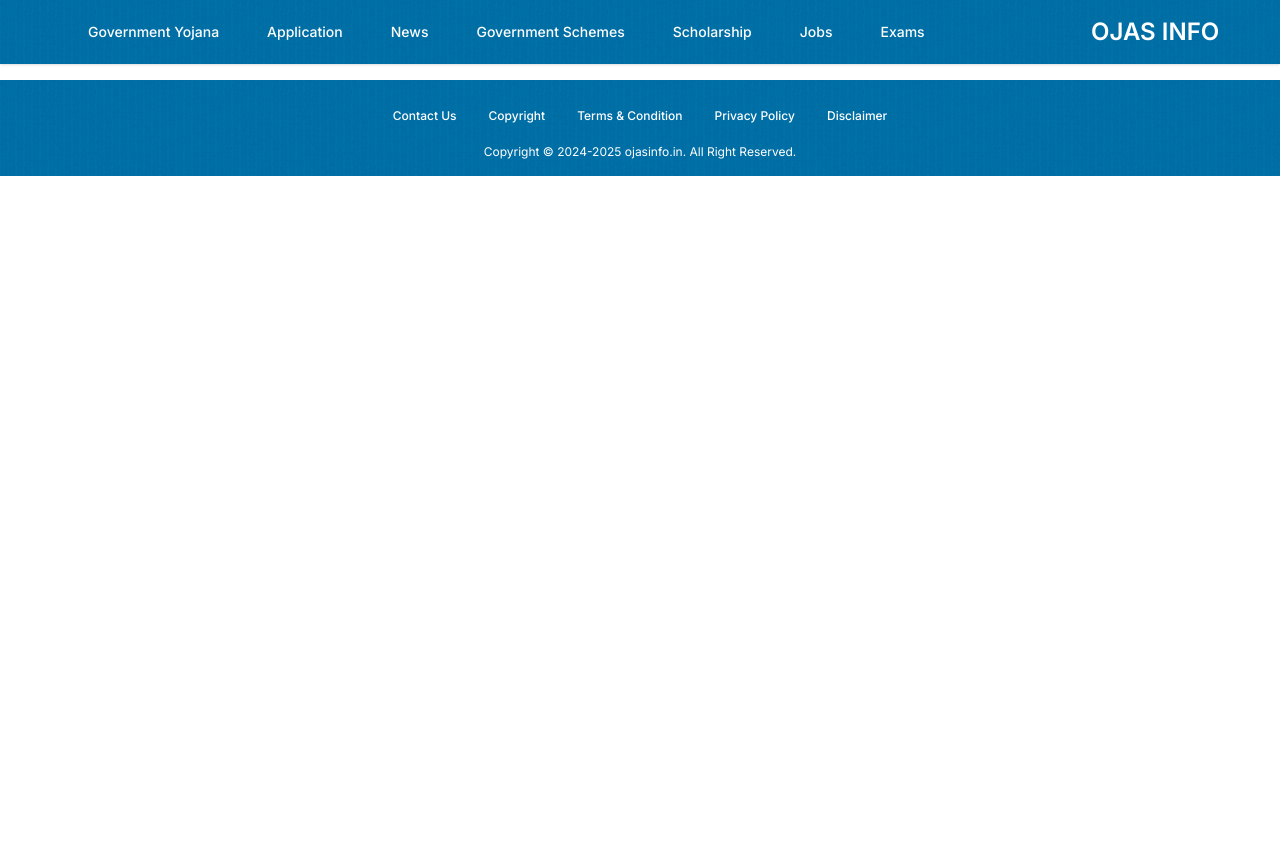
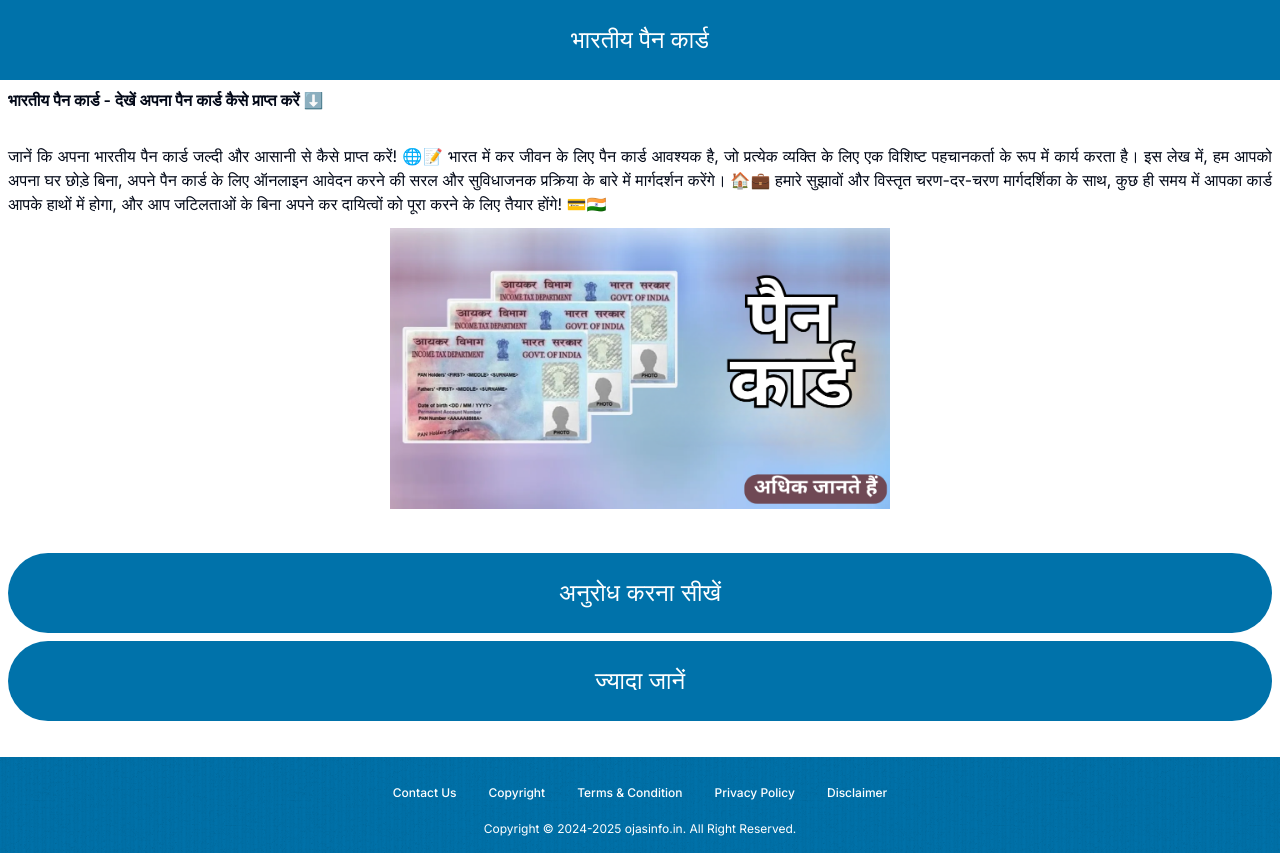
Before and after one commit to Lucifer472/blog-skelton, a Next.js app: page /pancard-apply-process in a window 1280 px wide. Before the commit the page ends 800 px from the top, so only its background shows below. Built offline with nearby package versions, Linux system fonts and the light colour scheme.

Commit message:
ads fix and image fix

```diff
--- a/app/(web)/pancard-apply-process/page.tsx
+++ /dev/null
@@ -1,5 +0,0 @@
-const PanCardApply = () => {
-  return <div className="w-full flex flex-col"></div>;
-};
-
-export default PanCardApply;
--- /dev/null
+++ b/app/pancard-apply-process/layout.tsx
@@ -0,0 +1,31 @@
+import AnchorAd from "@/components/ads/anchor-ad";
+import InterstitialAd from "@/components/ads/interstitial-ad";
+import Footer from "@/components/navigation/footer";
+import Navbar from "@/components/navigation/navbar";
+import ClientWrapper from "@/components/wrappers/client-wrapper";
+import LoadingWrapper from "@/components/wrappers/loading-wrapper";
+import Script from "next/script";
+
+const WebLayout = ({ children }: { children: React.ReactNode }) => {
+  return (
+    <main>
+      <LoadingWrapper />
+      <Script
+        strategy="beforeInteractive"
+        async
+        src="https://securepubads.g.doubleclick.net/tag/js/gpt.js"
+        id="google-ads"
+      />
+      {children}
+      <Footer />
+      <ClientWrapper>
+        <>
+          <AnchorAd />
+          <InterstitialAd />
+        </>
+      </ClientWrapper>
+    </main>
+  );
+};
+
+export default WebLayout;
--- /dev/null
+++ b/app/pancard-apply-process/page.tsx
@@ -0,0 +1,67 @@
+import { Ad1, Ad2, Ad3 } from "@/components/ads/ads";
+import Image from "next/image";
+import Link from "next/link";
+
+const PanCardApply = () => {
+  return (
+    <>
+      <div className="w-full flex flex-col gap-y-1">
+        <div className="w-full h-20 flex items-center justify-center bg-[#0072aa]">
+          <h2 className="text-white text-2xl font-medium max-w-7xl mx-auto px-2">
+            भारतीय पैन कार्ड
+          </h2>
+        </div>
+        <div className="max-w-7xl mx-auto w-full flex items-start justify-start my-1 px-2">
+          <p className="font-semibold">
+            भारतीय पैन कार्ड - देखें अपना पैन कार्ड कैसे प्राप्त करें ⬇️
+          </p>
+        </div>
+        <Ad1 />
+        <div className="max-w-7xl mx-auto w-full flex items-start justify-start my-1">
+          <p className="w-full text-justify px-2">
+            जानें कि अपना भारतीय पैन कार्ड जल्दी और आसानी से कैसे प्राप्त करें!
+            🌐📝 भारत में कर जीवन के लिए पैन कार्ड आवश्यक है, जो प्रत्येक
+            व्यक्ति के लिए एक विशिष्ट पहचानकर्ता के रूप में कार्य करता है। इस
+            लेख में, हम आपको अपना घर छोड़े बिना, अपने पैन कार्ड के लिए ऑनलाइन
+            आवेदन करने की सरल और सुविधाजनक प्रक्रिया के बारे में मार्गदर्शन
+            करेंगे। 🏠💼 हमारे सुझावों और विस्तृत चरण-दर-चरण मार्गदर्शिका के
+            साथ, कुछ ही समय में आपका कार्ड आपके हाथों में होगा, और आप जटिलताओं
+            के बिना अपने कर दायित्वों को पूरा करने के लिए तैयार होंगे! 💳🇮🇳
+          </p>
+        </div>
+        <Link
+          href={"/pan-card-application-online-complete-info-2024"}
+          target="_blank"
+          className="max-w-7xl mx-auto w-full flex items-center justify-center my-1 px-2"
+        >
+          <Image
+            src={"/pan-card.png"}
+            alt="pan card"
+            width={500}
+            height={500}
+          />
+        </Link>
+        <Ad2 />
+        <div className="max-w-7xl mx-auto w-full flex items-center justify-center flex-col my-4 px-2 gap-y-2">
+          <Link
+            href={"/pan-card-application-online-complete-info-2024"}
+            target="_blank"
+            className="w-full rounded-full bg-[#0072aa] text-2xl hover:bg-[#005eaa] text-white text-center py-4 md:py-6"
+          >
+            अनुरोध करना सीखें
+          </Link>{" "}
+          <Link
+            target="_blank"
+            href={"/pan-card-application-online-complete-info-2024"}
+            className="w-full rounded-full bg-[#0072aa] text-2xl hover:bg-[#005eaa] text-white text-center py-4 md:py-6"
+          >
+            ज्यादा जानें
+          </Link>
+        </div>
+        <Ad3 />
+      </div>
+    </>
+  );
+};
+
+export default PanCardApply;
--- a/components/ads/ads.tsx
+++ b/components/ads/ads.tsx
@@ -31,8 +31,8 @@
   return (
     <ClientWrapper>
       <AdsWrapper
-        id="div-gpt-ad-1704872584176-0"
-        label="/22725519965/105"
+        id="div-gpt-ad-1712753625198-0"
+        label="/22725519965/104"
         size={[336, 280]}
       />
     </ClientWrapper>
@@ -43,7 +43,7 @@
   return (
     <ClientWrapper>
       <AdsWrapper
-        id="div-gpt-ad-1704872584176-0"
+        id="div-gpt-ad-1712753705132-0"
         label="/22725519965/105"
         size={[336, 280]}
       />
--- a/components/ads/anchor-ad.tsx
+++ b/components/ads/anchor-ad.tsx
@@ -9,7 +9,7 @@
 
       googletag.cmd.push(() => {
         anchorSlot = googletag.defineOutOfPageSlot(
-          "/22725519965/TTS_OJASINFO_ANCHOR",googletag.enums.OutOfPageFormat.BOTTOM_ANCHOR,
+          "/22725519965/OJI_ANCHOR",googletag.enums.OutOfPageFormat.BOTTOM_ANCHOR,
         );
 
         // Anchor slots return null if the page or device does not support anchors.
--- a/next.config.mjs
+++ b/next.config.mjs
@@ -1,4 +1,15 @@
 /** @type {import('next').NextConfig} */
-const nextConfig = {};
+const nextConfig = {
+  images: {
+    remotePatterns: [
+      {
+        hostname: "images.drivingexamexpert.com",
+        pathname: "/blogs/**",
+        port: "",
+        protocol: "https",
+      },
+    ],
+  },
+};
 
 export default nextConfig;
```
Also changed, not shown: public/pan-card.png (added).
